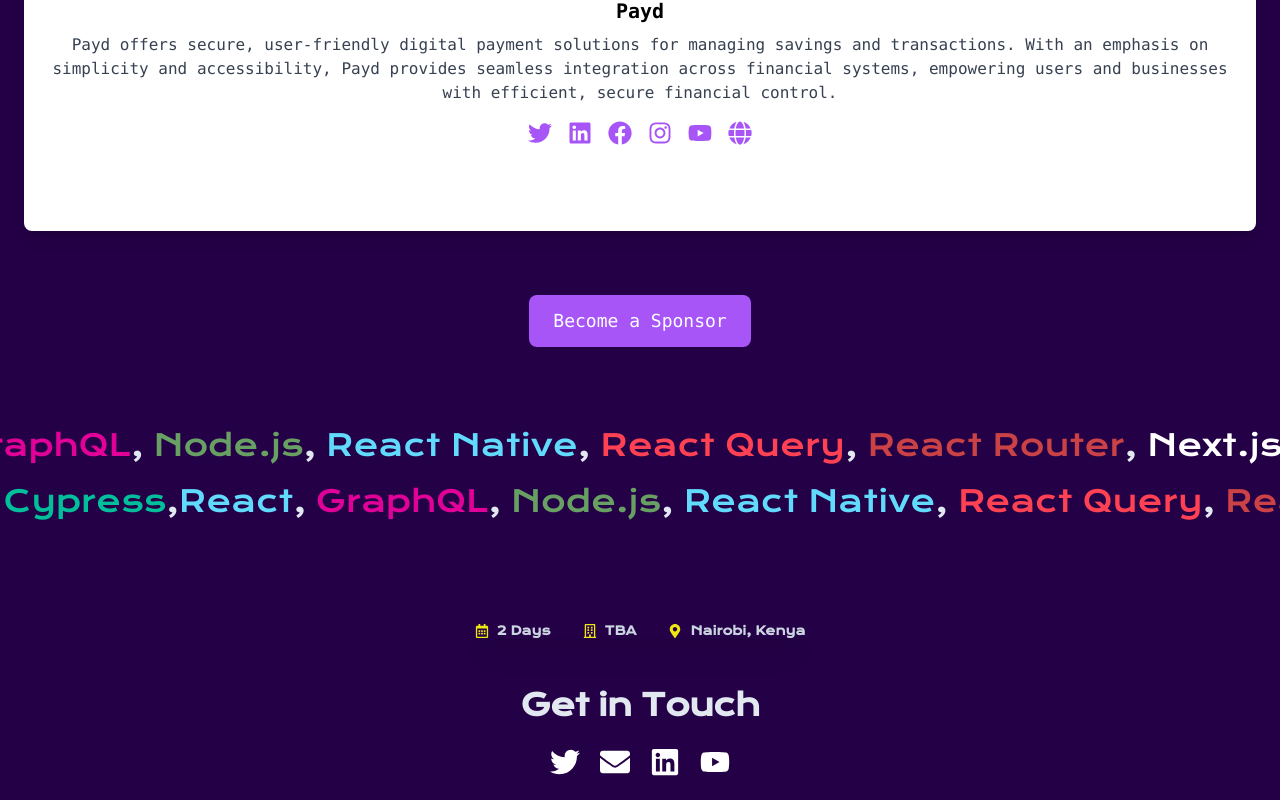
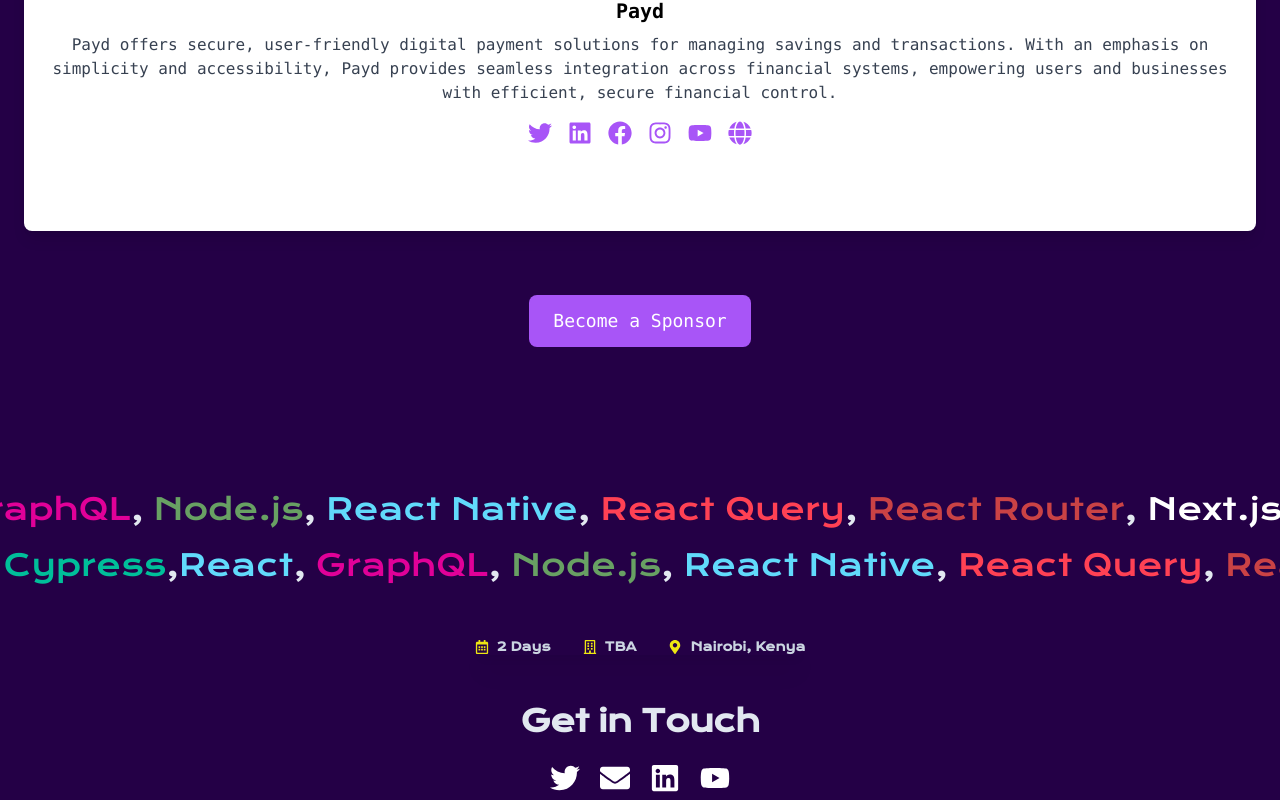
Before and after one commit to rendercon/RenderconKeWeb, a Next.js app: page /sponsorships in a window 1280 px wide. Shown: the part 1943-2743 px from the top of the page. Built offline with nearby package versions, Linux system fonts and the light colour scheme.

Commit message:
UI fixes

```diff
--- a/src/app/components/Sponsors.tsx
+++ b/src/app/components/Sponsors.tsx
@@ -102,7 +102,7 @@
         <div className="flex justify-center pt-8">
           <a
             href="/sponsorships"
-            className="text-md md:text-lg bg-purple-500 hover:bg-yellow-500 text-white py-3 px-6 rounded-lg transition-colors duration-300"
+            className="text-xs md:text-lg bg-purple-500 hover:bg-yellow-500 text-white py-3 px-6 rounded-lg transition-colors duration-300"
             >
             Learn More About Our Sponsors
           </a>
--- a/src/app/sponsorships/page.tsx
+++ b/src/app/sponsorships/page.tsx
@@ -5,7 +5,7 @@
 import { FaTwitter, FaLinkedin, FaGlobe, FaFacebook, FaInstagram, FaYoutube } from 'react-icons/fa';
 import LogoLemonade from '../images/logos/lemonage_logo.jpg';
 import LogoPayd from '../images/logos/payd.png';
-import LogoReactDevsKe from '../images/logos/ReactdevskeLogo.png';
+import LogoReactDevsKe from '../images/logos/reactdevske.png';
 import { Header } from '../components/Header';
 import Footer from '../components/Footer';
 import Technologies from '../components/Technologies';
@@ -202,9 +202,9 @@
           </div>
         </div>
       </section>
-      <Technologies/>
-            <br />
-            <br />
+      <div className="mt-16">
+        <Technologies />
+      </div>
       <Footer />
     </>
   );
```
Also changed, not shown: src/app/images/logos/reactdevske.png (added).
